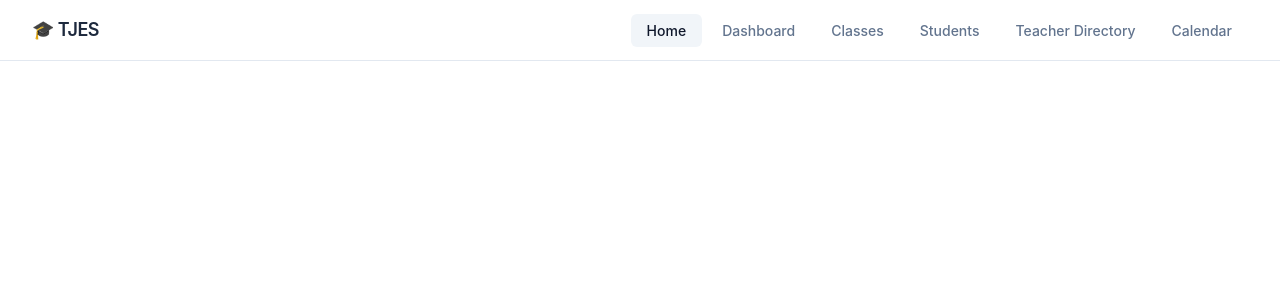
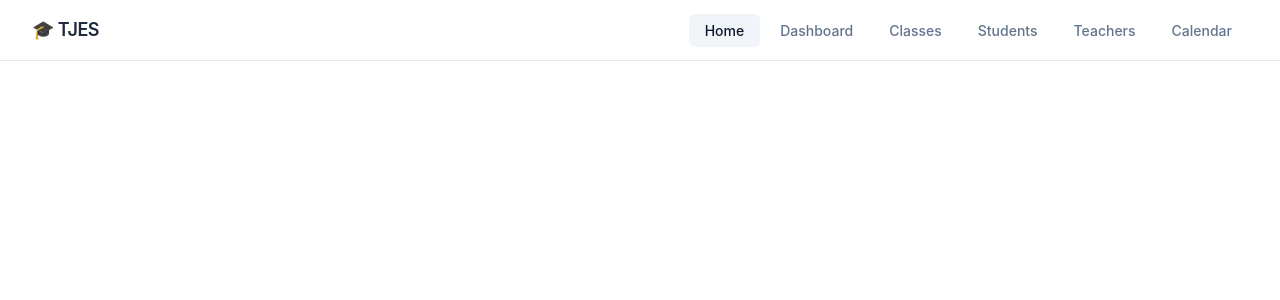
Before and after one commit to SeungwooDY/forge-week1-project, a React (Vite) app: page / in a window 1280 px wide. Shown: the top 300 px of the page. Built offline with nearby package versions, Linux system fonts and the light colour scheme.

Commit message:
Updated the navbar for consistency

```diff
--- a/src/components/Navbar.jsx
+++ b/src/components/Navbar.jsx
@@ -5,7 +5,7 @@ const links = [
     { to: "/dashboard", label: "Dashboard" },
     { to: "/classes", label: "Classes" },
     { to: "/students", label: "Students" },
-    { to: "/teacherdirectory", label: "Teacher Directory" },
+    { to: "/teacherdirectory", label: "Teachers" },
     { to: "/calendar", label: "Calendar" },
 ];
 
```
